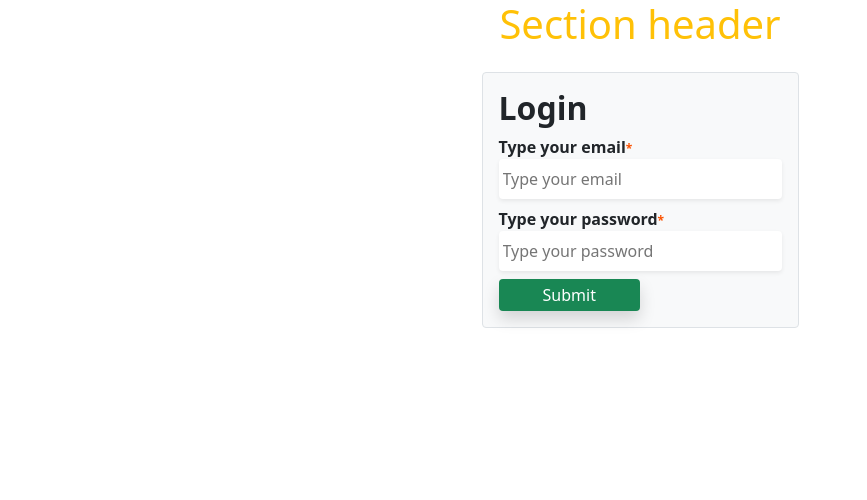
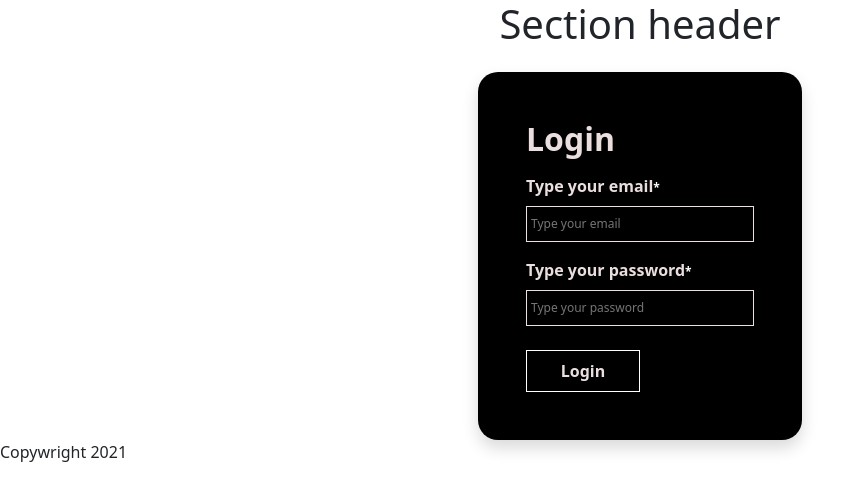
Before and after one commit to Shuyibe48/psudo-element-repo, a plain HTML site: page index.html in a window 1280 px wide. Shown: the whole page, without its empty margins (0-867 px from the left). Drawn offline with nearby package versions, Linux system fonts and the light colour scheme.

Commit message:
ses hoice aibarer moto

```diff
--- a/index.html
+++ b/index.html
@@ -26,33 +26,59 @@
     }
 
 
+    form{
+        background-color: #000;
+        color: rgb(235, 222, 222);
+        border-radius: 20px;
+    }
+    /* form */
     label::after{
         content: '*';
-        color: #fb5200;
+        color: #fff;
         font-size: .75rem;
     }
     input{
         outline: none;
+        font-size: .75rem;
+        font-weight: 200;
+        background-color: #000;
+        /* border-radius: 10px; */
+        outline: none;
+        border: 1px solid rgb(235, 222, 222);
+        /* box-shadow: .1px .1px 30px #fff; */
+    }
+    a{
+        text-decoration: none;
+        color: rgb(235, 222, 222);
+        border: 1px solid #fff;
+    }
+    a:hover{
+        background-color: rgb(235, 222, 222);
+        color: #000;
     }
 </style>
 <body>
     <section class="container mb-3">
         <div class="d-flex justify-content-center after" title="Section Header">
-            <h1 class="text-warning">Section header</h1>
+            <h1>Section header</h1>
         </div>
     </section>
 
     <section class="container">
         <div class="d-flex justify-content-center">
-            <form class="d-flex flex-column border rounded p-3 bg-light" action="">
-                <h2 class="text-su fw-bolder">Login</h2>
-                <label for="name" class="fw-bold">Type your email</label>
-                <input id="name" class="py-2 ps-1 pe-5 mb-2 shadow-sm border-0 rounded" type="email" placeholder="Type your email" required>
-                <label for="email" class="fw-bold">Type your password</label>
-                <input id="email" class="py-2 ps-1 pe-5 mb-2 shadow-sm border-0 rounded" type="password" placeholder="Type your password" required>
-                <button class="border-0 text-white bg-success py-1 rounded shadow w-50" type="submit">Submit</button>
+            <form class="d-flex flex-column shadow p-5" action="">
+                <h2 class="fw-bolder mb-3">Login</h2>
+                <label for="name" class="fw-bold mb-2">Type your email</label>
+                <input id="name" class="py-2 ps-1 pe-5 mb-3" type="email" placeholder="Type your email" required>
+                <label for="email" class="fw-bold mb-2">Type your password</label>
+                <input id="email" class="py-2 ps-1 pe-5 mb-4" type="password" placeholder="Type your password" required>
+                <a class="fw-bold py-2 w-50 text-center" href="#">Login</a>
             </form>
         </div>
     </section>
+
+    <section>
+        <p>Copywright 2021</p>
+    </section>
 </body>
 </html>
```
